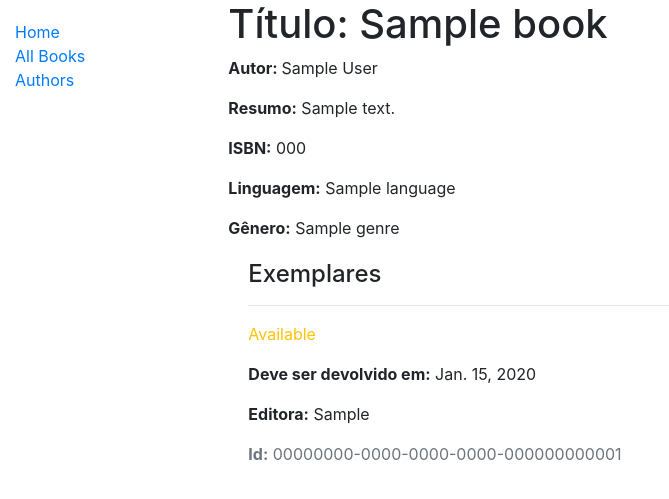
After one commit to gabrielCLimaa/biblioteca, a Django app: page /catalog/books/1 in a window 1280 px wide. The commit adds this page. Shown: the top 499 px of the page, without its empty margins (0-669 px from the left). Run offline with Django 4.2, Linux system fonts and the light colour scheme; tables that the repository leaves empty hold one stand-in row (values such as "Sample post"); some libraries are stand-ins or nearby versions.

Commit message:
List and details added

```diff
--- a/catalog/admin.py
+++ b/catalog/admin.py
@@ -7,4 +7,4 @@ admin.site.register(Genre)
 admin.site.register(Language)
 admin.site.register(Author)
 admin.site.register(Book)
-admin.site.register(BookInstace)
+admin.site.register(BookInstance)
--- a/catalog/models.py
+++ b/catalog/models.py
@@ -1,4 +1,5 @@
 from django.db import models
+from django.urls import reverse
 import uuid
 
 # Create your models here.
@@ -25,7 +26,7 @@ class Author(models.Model):
         ordering = ['last_name', 'first_name']
 
     def getName(self):
-        return f'{self.first_name}, {self.last_name}'
+        return f'{self.first_name} {self.last_name}'
 
 class Book(models.Model):
     title = models.CharField(max_length=200)
@@ -35,13 +36,16 @@ class Book(models.Model):
     genre = models.ManyToManyField(Genre, help_text="Selecione um genero")
     language = models.ForeignKey(Language, on_delete=models.SET_NULL,null=True)
 
+    def getAbsolutPath(self):
+        return reverse('book_details', args=[str(self.id)])
+
     def getTitle(self):
         return self.title
 
     def getCompleteInfo(self):
          return f'{self.title}, {self.author}, {self.summary}, {self.isbn}, {self.genre}, {self.language}'
 
-class BookInstace(models.Model):
+class BookInstance(models.Model):
     id = models.UUIDField(primary_key=True,default=uuid.uuid4, help_text="Identificador")
     book = models.ForeignKey(Book, on_delete=models.SET_NULL, null=True)
     published_by = models.CharField(max_length=200)
--- /dev/null
+++ b/catalog/static/css/styles.css
@@ -0,0 +1,9 @@
+.sidebar-nav {
+    margin-top: 20px;
+    padding: 0;
+    list-style: none;
+}
+
+.content-block {
+    margin-top: 20px;
+}
--- a/catalog/templates/base_generic.html
+++ b/catalog/templates/base_generic.html
@@ -1,28 +1,22 @@
+{% load static %}
+
 <html>
     <head>
-        <title>Rede de Solidariedade</title>
+        <title>Minha Biblioteca</title>
 
         <meta name="viewport" content="width=device-width, initial-scale=1, shrink-to-fit=no">
         <link rel="stylesheet" href="https://maxcdn.bootstrapcdn.com/bootstrap/4.0.0/css/bootstrap.min.css" integrity="sha384-Gn5384xqQ1aoWXA+058RXPxPg6fy4IWvTNh0E263XmFcJlSAwiGgFAW/dAiS6JXm" crossorigin="anonymous">
         <link rel="stylesheet" href="https://use.fontawesome.com/releases/v5.3.1/css/all.css" integrity="sha384-mzrmE5qonljUremFsqc01SB46JvROS7bZs3IO2EmfFsd15uHvIt+Y8vEf7N7fWAU" crossorigin="anonymous">
 
-        {% load static %}
-        <link rel="stylesheet" href="{%  static 'css/style.css' %}">
+        <link rel="stylesheet" href="{%  static '/css/styles.css' %}">
 
         <link rel="shortcut icon" href="#">
-
     </head>
     <body>
         <div class="container-fluid">
             <div class="row">
                 <div class="col-sm-2">
-                    {% block sidebar %}
-                        <ul class="sidebar-nav">
-                            <li><a href="{% url 'index' %}">Home</a></li>
-                            <li><a href="#">All Books</a></li>
-                            <li><a href="#">Authors</a></li>
-                        </ul>
-                    {% endblock%}
+                    {% include "components/sidebar.html" %}
                 </div>
                 <div class="col-sm-10">
                     {% block content %}
@@ -30,9 +24,5 @@
                 </div>
             </div>
         </div>
-
-        <div>PORRAA </div>
-            {% include "partial.html" %}
-        </div>
     </body>
 </html>
--- /dev/null
+++ b/catalog/templates/catalog/book_detail.html
@@ -0,0 +1,39 @@
+{% extends "base_generic.html" %}
+
+{% block content %}
+    <h1>Título: {{ book.title }}</h1>
+    <p><strong>Autor: </strong>{{ book.author.getName }}</p>
+    <p><strong>Resumo:</strong> {{ book.summary }}</p>
+    <p><strong>ISBN:</strong> {{ book.isbn }}</p>
+    <p><strong>Linguagem:</strong> {{ book.language.getName}}</p>
+    <p><strong>Gênero:</strong>
+        {% for genre in book.genre.all %}
+            {{ genre.getName }}
+            {% if not forloop.last %}
+                ,
+            {% endif %}
+        {% endfor %}</p>
+
+    <div style="margin-left:20px;margin-top:20px">
+        <h4>Exemplares</h4>
+
+        {% for copy in book.bookinstance_set.all %}
+            <hr>
+            <p class="
+                {% if copy.status == 'd' %}
+                    text-success
+                {% elif copy.status == 'm' %}
+                    text-danger
+                {% else %}text-warning{% endif %}">
+
+                {{ copy.get_status_display }}</p>
+
+            {% if copy.status != 'd' %}
+                <p><strong>Deve ser devolvido em:</strong> {{copy.due_back}}</p>
+            {% endif %}
+
+            <p><strong>Editora:</strong> {{copy.published_by}}</p>
+            <p class="text-muted"><strong>Id:</strong> {{copy.id}}</p>
+        {% endfor %}
+    </div>
+{% endblock %}
--- /dev/null
+++ b/catalog/templates/components/sidebar.html
@@ -0,0 +1,5 @@
+<ul class="sidebar-nav">
+    <li><a href="{% url 'index' %}">Home</a></li>
+    <li><a href="{% url 'books' %}">All Books</a></li>
+    <li><a href="#">Authors</a></li>
+</ul>
--- a/catalog/templates/partial.html
+++ /dev/null
@@ -1 +0,0 @@
-<h1> TESTE CACETE</h1>
--- a/catalog/urls.py
+++ b/catalog/urls.py
@@ -4,5 +4,7 @@ from django.views.generic import RedirectView
 from . import views
 
 urlpatterns = [
-    path('', views.index, name='index')
+    path('', views.index, name='index'),
+    path('books/', views.BookListView.as_view(), name='books'),
+    path('books/<int:pk>', views.BookDetails.as_view(), name='book_details')
 ]
--- a/catalog/views.py
+++ b/catalog/views.py
@@ -1,4 +1,5 @@
 from django.shortcuts import render
+from django.views import generic
 from .models import *
 
 # Create your views here.
@@ -6,9 +7,9 @@ from .models import *
 def index(request):
 
     num_books = Book.objects.count()
-    num_books_instance = BookInstace.objects.count()
+    num_books_instance = BookInstance.objects.count()
 
-    num_available_books = BookInstace.objects.filter(status__exact='a').count()
+    num_available_books = BookInstance.objects.filter(status__exact='a').count()
 
     num_authors = Author.objects.count()
 
@@ -20,3 +21,9 @@ def index(request):
     }
 
     return render(request, 'index.html', context=context)
+
+class BookListView(generic.ListView):
+    model = Book
+
+class BookDetails(generic.DetailView):
+    model = Book
```
Also changed, not shown: catalog/templates/catalog/book_list.html (added, +19 -0 lines), catalog/migrations/0002_rename_bookinstace_bookinstance.py (added).
